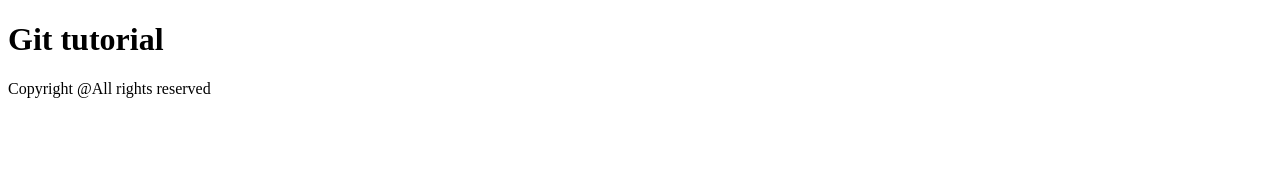
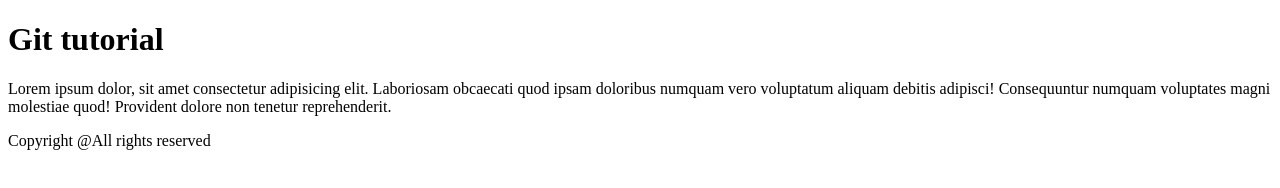
Before and after one commit to coolamar100/demo-git-repo, a plain HTML site: page index.html in a window 1280 px wide. Drawn offline with Linux system fonts and the light colour scheme.

Commit message:
Added some content in readme and index.html

```diff
--- a/index.html
+++ b/index.html
@@ -7,6 +7,12 @@
   </head>
   <body>
     <h1>Git tutorial</h1>
+    <p>
+      Lorem ipsum dolor, sit amet consectetur adipisicing elit. Laboriosam
+      obcaecati quod ipsam doloribus numquam vero voluptatum aliquam debitis
+      adipisci! Consequuntur numquam voluptates magni molestiae quod! Provident
+      dolore non tenetur reprehenderit.
+    </p>
     <footer>Copyright @All rights reserved</footer>
   </body>
 </html>
```
Also changed, not shown: 1 other file.
